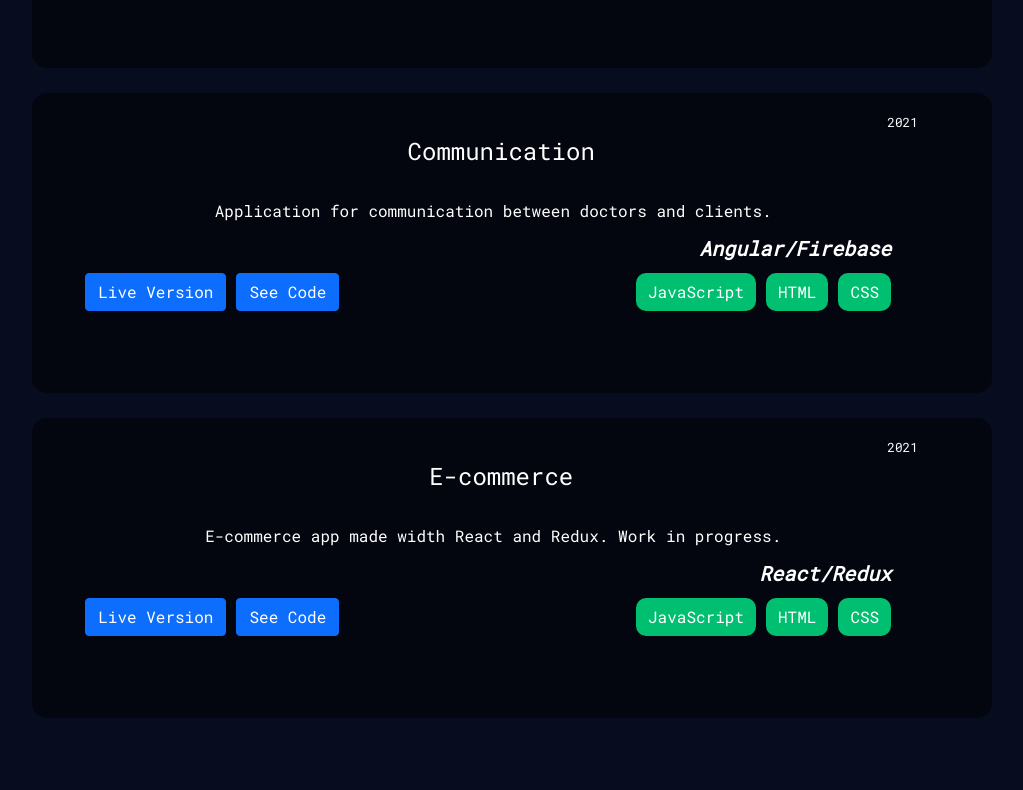
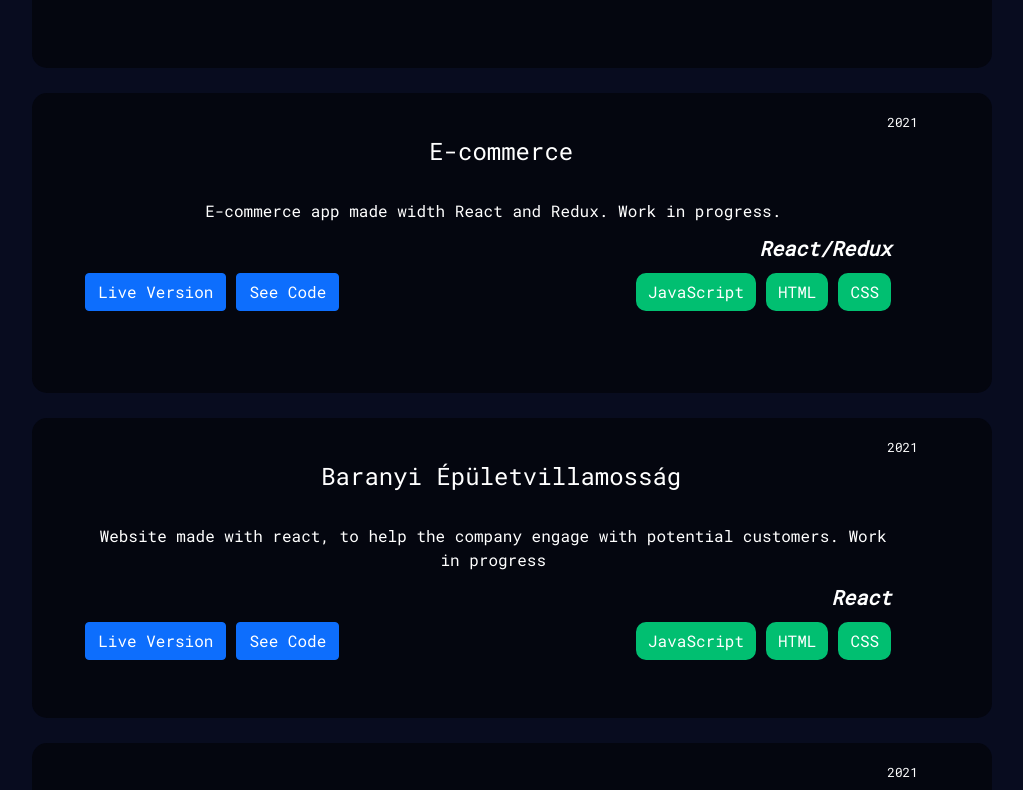
Before and after one commit to kdavid96/portfolio, a React (Create React App) app: page / in a window 1280 px wide. Shown: the part 1220-2010 px from the top of the page, without its empty margins (120-1143 px from the left). Built offline with nearby package versions, Linux system fonts and the light colour scheme; no server answers.

Commit message:
1st company project added

```diff
--- a/src/components/projects/Projectlist.js
+++ b/src/components/projects/Projectlist.js
@@ -7,10 +7,30 @@ export const ProjectList = [
         date: '2021',
         img : './img/appointments.webp',
         repo_name: 'portfolio',
-        live: 'https://koppanydavid.netlify.app',
+        live: 'https://koppanydavid.hu',
     },
     {
         id: 2,
+        name: 'E-commerce',
+        desc: 'E-commerce app made width React and Redux. Work in progress.',
+        techstack: 'React/Redux',
+        date: '2021',
+        img : './img/bookstore.jpg',
+        repo_name: 'ecommerce-react-redux',
+        live: 'https://kdavid-react-redux-ecommerce.netlify.app/',
+    },
+    {
+        id: 3,
+        name: 'Baranyi Épületvillamosság',
+        desc: 'Website made with react, to help the company engage with potential customers. Work in progress',
+        techstack: 'React',
+        date: '2021',
+        img : './img/appointments.webp',
+        repo_name: 'baranyi_epuletvillamossag',
+        live: 'https://baranyiepuletvillamossag.netlify.app/',
+    },
+    {
+        id: 4,
         name: 'Communication',
         desc: 'Application for communication between doctors and clients.',
         techstack: 'Angular/Firebase',
@@ -19,14 +39,4 @@ export const ProjectList = [
         repo_name: 'webkert-communication',
         live: 'https://webkert-4b250.web.app/',
     },
-    {
-        id: 3,
-        name: 'E-commerce',
-        desc: 'E-commerce app made width React and Redux. Work in progress.',
-        techstack: 'React/Redux',
-        date: '2021',
-        img : './img/bookstore.jpg',
-        repo_name: 'ecommerce-react-redux',
-        live: 'https://kdavid-react-redux-ecommerce.netlify.app/',
-    },
 ]
```
